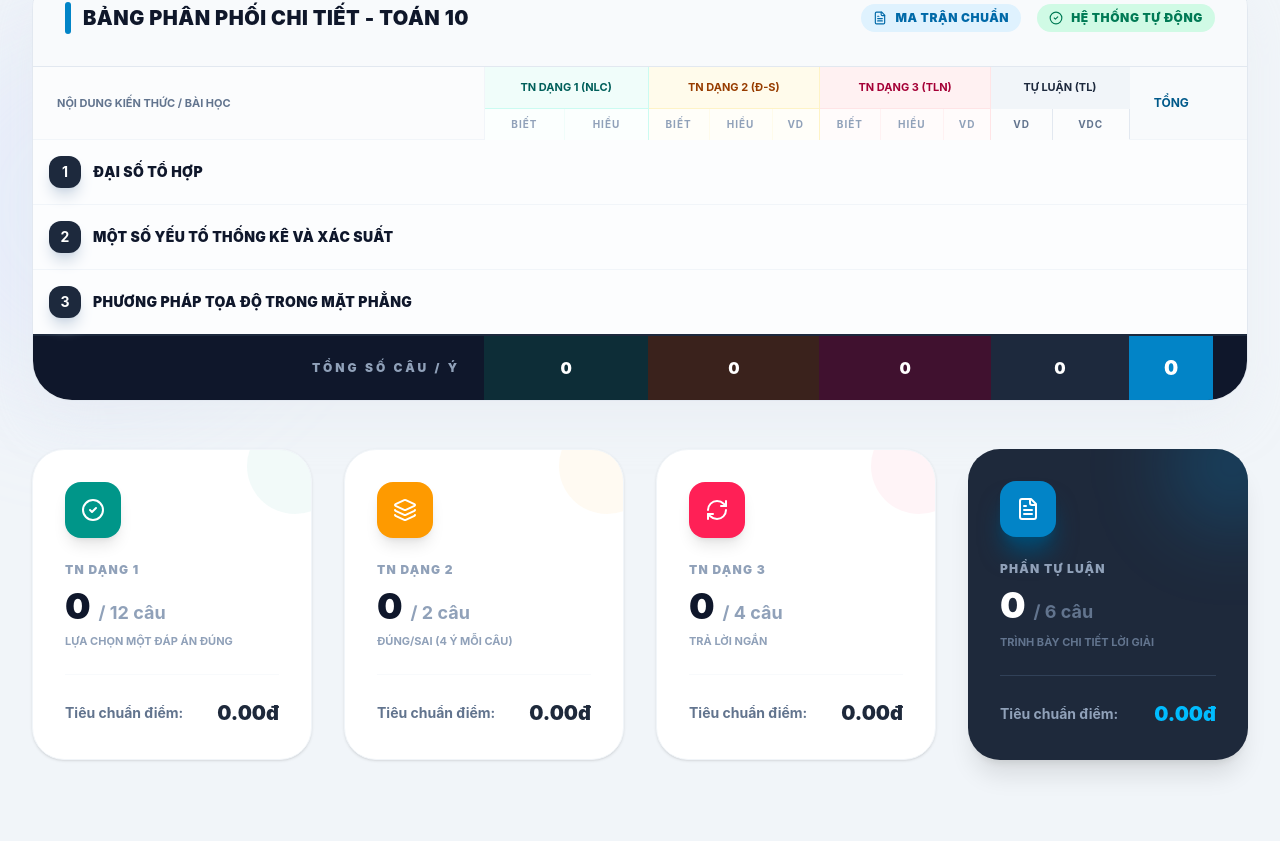
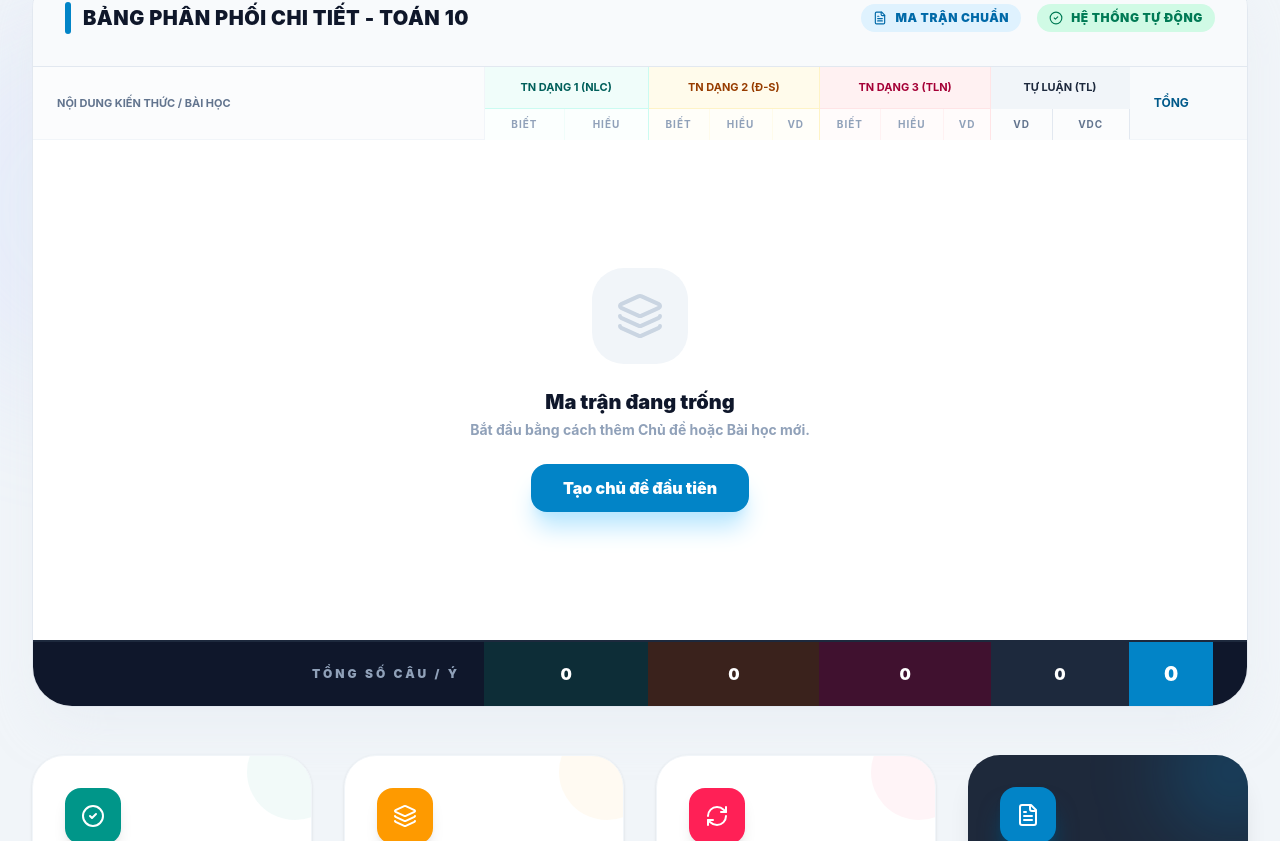
Before and after one commit to buihuusonkx-hash/matran12, a React (Vite) app: page / in a window 1280 px wide. Shown: the part 496-1337 px from the top of the page. Built offline with nearby package versions, Linux system fonts and the light colour scheme.

Commit message:
Add files via upload

```diff
--- a/src/App.tsx
+++ b/src/App.tsx
@@ -23,18 +23,8 @@ import { motion, AnimatePresence } from 'motion/react';
 import { MatrixData, MatrixGroup, MatrixItem } from './types';
 
 // Grade 10 Initial Data from Image
-const GRADE_10_INITIAL: MatrixGroup[] = [
-  { id: 'g1', name: 'Đại số tổ hợp', items: [] },
-  { id: 'g2', name: 'Một số yếu tố thống kê và xác suất', items: [] },
-  { id: 'g3', name: 'Phương pháp tọa độ trong mặt phẳng', items: [] }
-];
-
-// Grade 11 Initial Data
-const GRADE_11_INITIAL: MatrixGroup[] = [
-  { id: 'g11-1', name: 'Hàm số mũ và hàm số lôgarit', items: [] },
-  { id: 'g11-2', name: 'Quan hệ vuông góc trong không gian', items: [] },
-  { id: 'g11-3', name: 'Xác suất có điều kiện và các quy tắc xác suất', items: [] }
-];
+const GRADE_10_INITIAL: MatrixGroup[] = [];
+const GRADE_11_INITIAL: MatrixGroup[] = [];
 
 export default function App() {
   const [grade, setGrade] = useState<number>(10);
@@ -238,7 +228,27 @@ export default function App() {
                 </tr>
               </thead>
               <tbody>
-                {data.groups.map((group, gIdx) => (
+                {data.groups.length === 0 ? (
+                  <tr>
+                    <td colSpan={14} className="p-32 text-center text-slate-400">
+                      <div className="flex flex-col items-center gap-6">
+                        <div className="p-6 bg-slate-100 rounded-[32px] text-slate-300">
+                           <Layers size={48} />
+                        </div>
+                        <div className="space-y-1">
+                          <p className="text-xl font-black text-slate-900">Ma trận đang trống</p>
+                          <p className="text-sm font-bold text-slate-400">Bắt đầu bằng cách thêm Chủ đề hoặc Bài học mới.</p>
+                        </div>
+                        <button
+                          onClick={() => setIsAddingGroup(true)}
+                          className="px-8 py-3 bg-[#0284c7] text-white rounded-2xl font-black shadow-xl shadow-sky-200 hover:scale-105 active:scale-95 transition-all"
+                        >
+                          Tạo chủ đề đầu tiên
+                        </button>
+                      </div>
+                    </td>
+                  </tr>
+                ) : data.groups.map((group, gIdx) => (
                   <React.Fragment key={group.id}>
                     <tr className="bg-slate-50/40 group">
                       <td colSpan={14} className="p-4 border-b border-slate-100">
```
